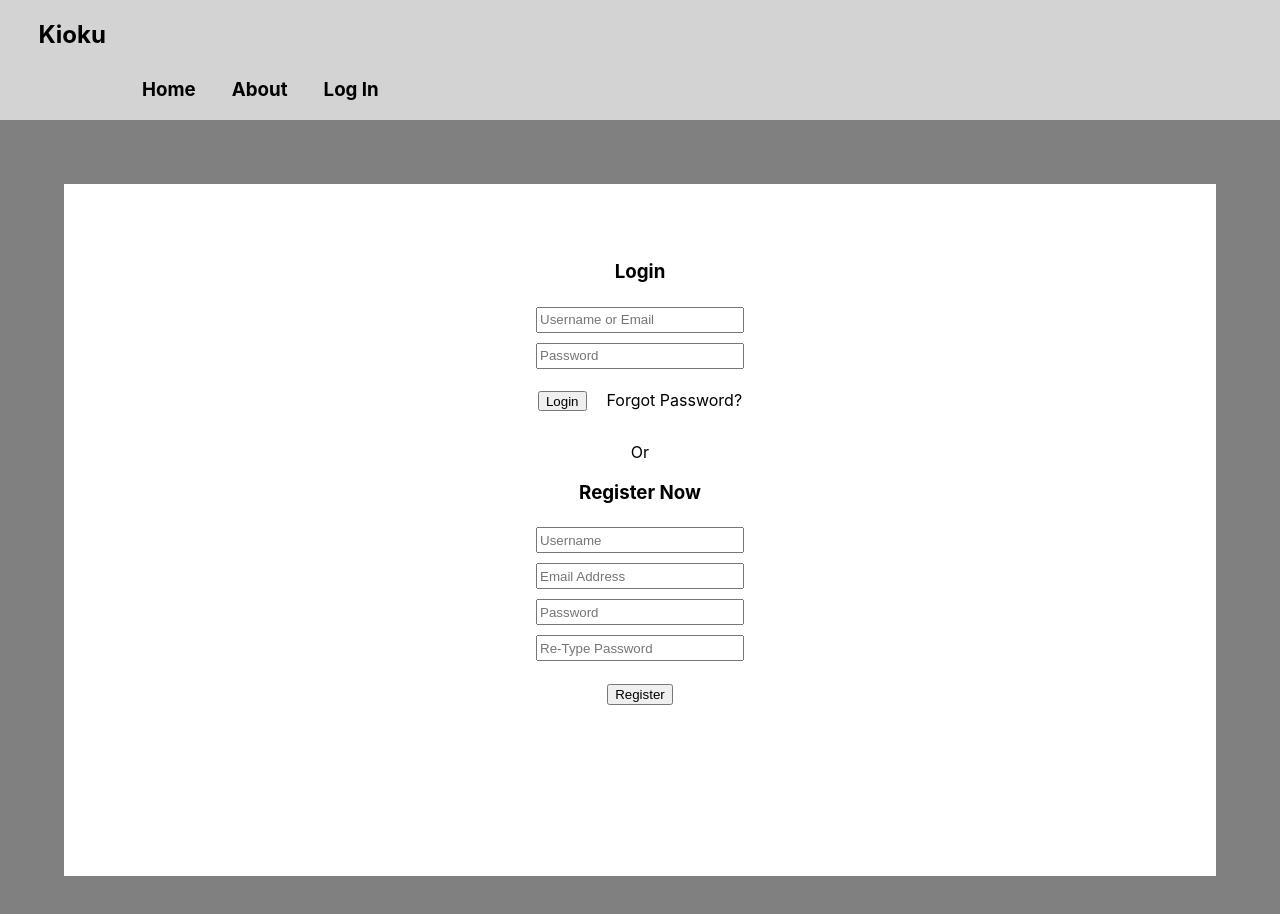
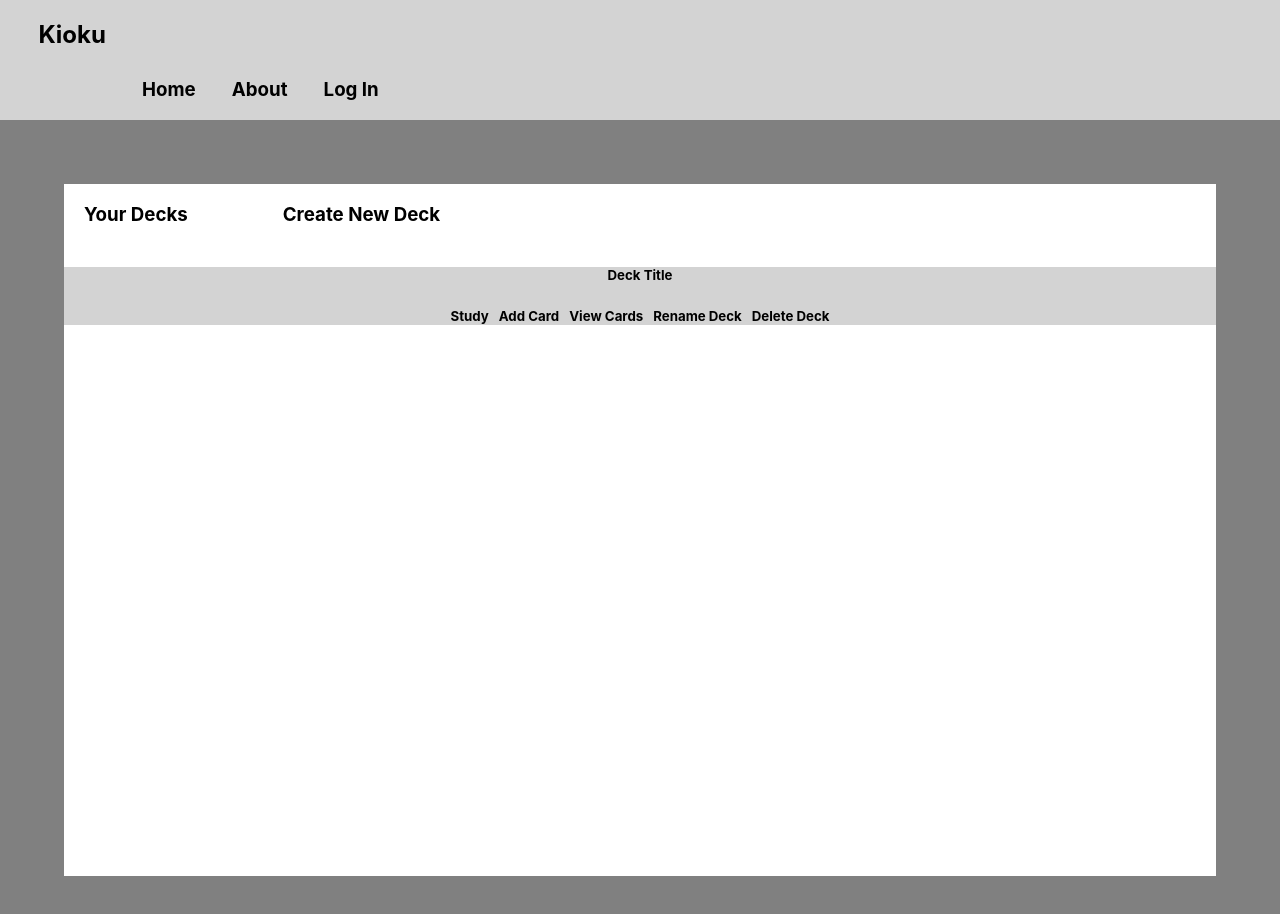
Before and after one commit to CameronVarenas/Devmountain-personal-project, a React (Create React App) app: page / in a window 1280 px wide. Shown: the top 914 px of the page. Built offline with nearby package versions, Linux system fonts and the light colour scheme.

Commit message:
Created user deck display

```diff
--- a/src/App.css
+++ b/src/App.css
@@ -3,6 +3,8 @@
   height: 100%;
   overflow: hidden;
 }
+
+/* Main Display */
 
 .header {
   width: 100%;
@@ -32,10 +34,14 @@
   text-align: center;
 }
 
+/* Landing Page Display */
+
 .landing-content {
   padding-top: 5%;
   display: inline-block;
 }
+
+/* Auth Page Display */
 
 .auth {
   padding-top: 5%;
@@ -61,3 +67,27 @@
 .register-button {
   margin-top: 17px;
 }
+
+/* User Decks Display */
+
+.your-decks-header {
+  display: flex;
+  margin-left: 20px;
+  margin-right: 20px;
+}
+
+.new-deck {
+  margin-left: 95px;
+}
+
+.deck-display {
+  background-color: lightgray;
+  text-align: center;
+  padding: 0px 0px 0px 0px;
+  margin-top: 0px;
+}
+
+.deck-options {
+  padding: 0px 5px 0px 5px;
+  display: inline;
+}
--- a/src/App.js
+++ b/src/App.js
@@ -1,6 +1,7 @@
 import './App.css';
 import Landing from './components/Landing';
 import Auth from './components/Auth';
+import UserDecks from './components/UserDecks';
 
 function App() {
   return (
@@ -15,7 +16,8 @@ function App() {
       </header>
       <div className='page-display'>
         {/* <Landing /> */}
-        <Auth />
+        {/* <Auth /> */}
+        <UserDecks />
       </div>
     </div>
   );
--- a/src/components/Auth.js
+++ b/src/components/Auth.js
@@ -12,7 +12,7 @@ export default function Auth() {
             </section>
             <section className='login-options'>
                 <button className='login-button'>Login</button>
-                <p className='forgot-pass'>Forgot Password?</p>
+                <p>Forgot Password?</p>
             </section>
 
             <p>Or</p>
--- a/src/components/UserDecks.js
+++ b/src/components/UserDecks.js
@@ -0,0 +1,24 @@
+import React from 'react'
+
+export default function UserDecks() {
+    return (
+        <div>
+            <section className='your-decks-header'>
+                <h3>Your Decks</h3>
+                <h3 className='new-deck'>Create New Deck</h3>
+            </section>
+            <section className='deck-display'>
+                <div>
+                    <h5>Deck Title</h5>
+                </div>
+                <div>
+                    <h5 className='deck-options'>Study</h5>
+                    <h5 className='deck-options'>Add Card</h5>
+                    <h5 className='deck-options'>View Cards</h5>
+                    <h5 className='deck-options'>Rename Deck</h5>
+                    <h5 className='deck-options'>Delete Deck</h5>
+                </div>
+            </section>
+        </div>
+    )
+}
```
